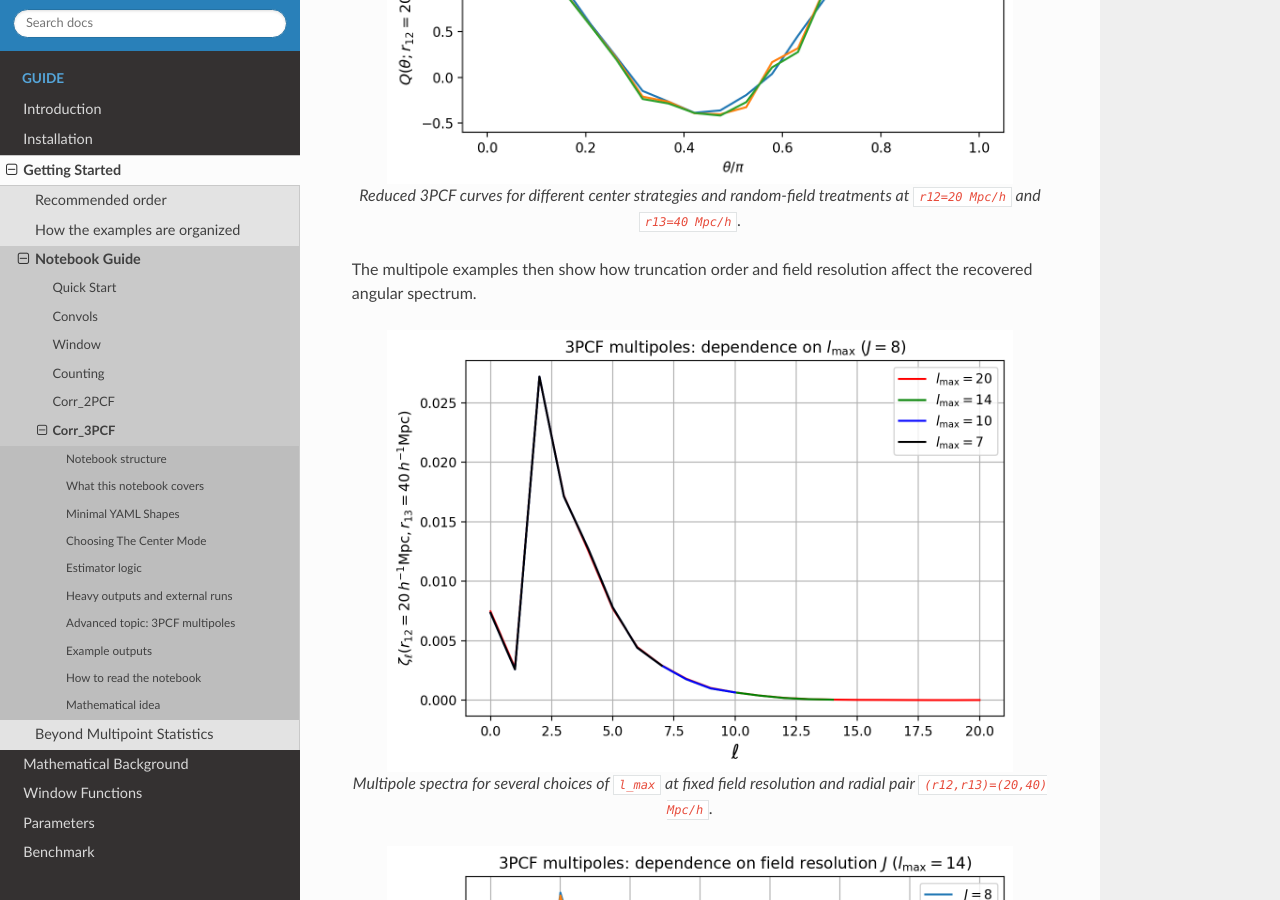
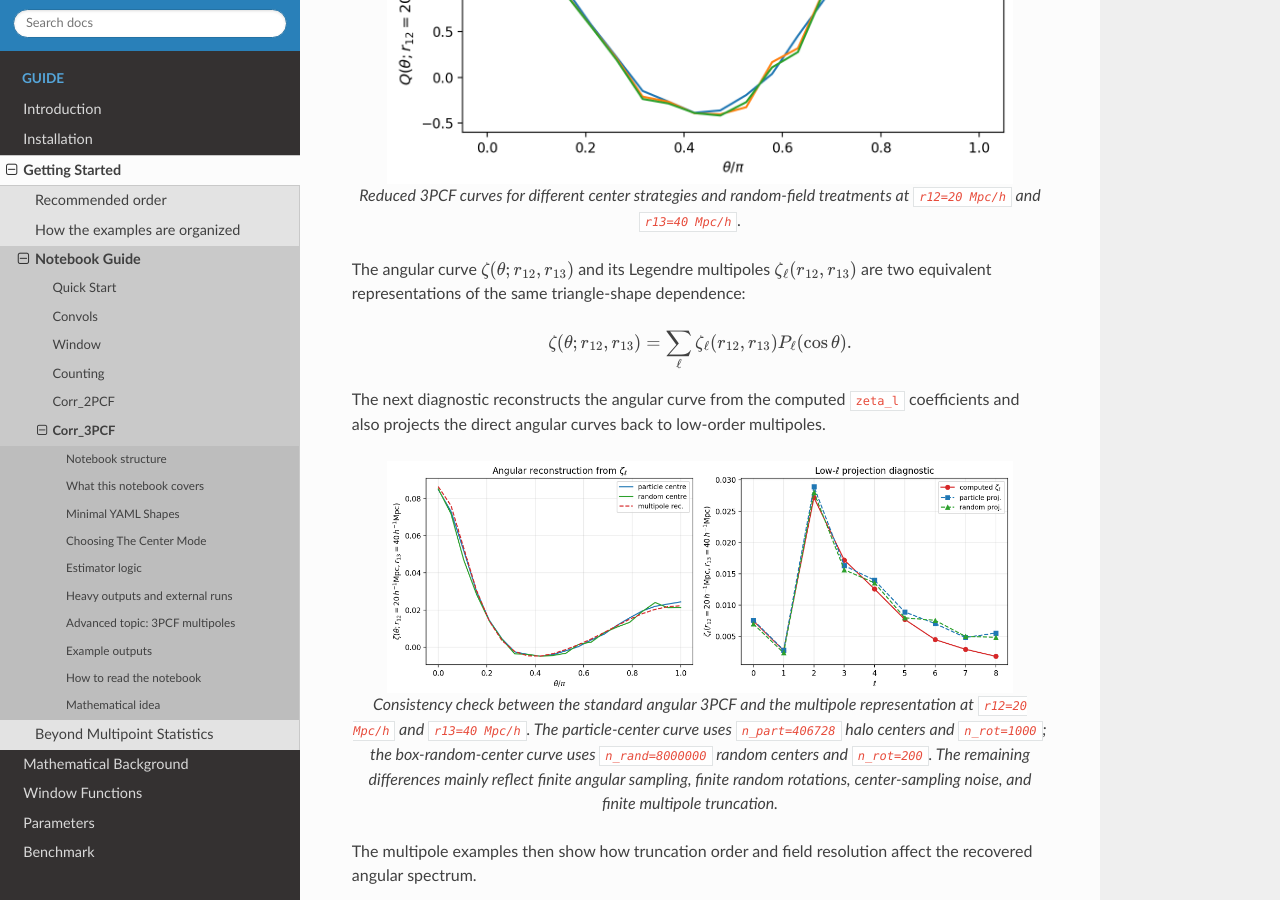
Before and after one commit to SYSUSPA-Projects/PyHermes, a Sphinx documentation site: the page built from docs/get_start/corr_3pcf/corr_3pcf.rst, in a window 1280 px wide and 900 px high, scrolled down 5019 px. Built offline with Sphinx 7.4.7 and the Read the Docs theme 3.1.0, drawn with Linux system fonts in a browser that asks for light colours.

Commit message:
Implement code changes to enhance functionality and improve performance

```diff
--- a/docs/get_start/corr_3pcf/corr_3pcf.rst
+++ b/docs/get_start/corr_3pcf/corr_3pcf.rst
@@ -254,6 +254,34 @@ random field.
    Reduced 3PCF curves for different center strategies and random-field
    treatments at ``r12=20 Mpc/h`` and ``r13=40 Mpc/h``.
 
+The angular curve :math:`\zeta(\theta; r_{12}, r_{13})` and its Legendre
+multipoles :math:`\zeta_\ell(r_{12}, r_{13})` are two equivalent
+representations of the same triangle-shape dependence:
+
+.. math::
+
+   \zeta(\theta; r_{12}, r_{13})
+   =
+   \sum_\ell
+   \zeta_\ell(r_{12}, r_{13}) P_\ell(\cos\theta).
+
+The next diagnostic reconstructs the angular curve from the computed
+``zeta_l`` coefficients and also projects the direct angular curves back to
+low-order multipoles.
+
+.. figure:: ../../_static/corr3pcf/corr3pcf_multipole_standard_consistency.png
+   :alt: Consistency between standard angular 3PCF and 3PCF multipoles
+   :align: center
+   :width: 90%
+
+   Consistency check between the standard angular 3PCF and the multipole
+   representation at ``r12=20 Mpc/h`` and ``r13=40 Mpc/h``. The particle-center
+   curve uses ``n_part=406728`` halo centers and ``n_rot=1000``; the
+   box-random-center curve uses ``n_rand=8000000`` random centers and
+   ``n_rot=200``. The remaining differences mainly reflect finite angular
+   sampling, finite random rotations, center-sampling noise, and finite
+   multipole truncation.
+
 The multipole examples then show how truncation order and field resolution
 affect the recovered angular spectrum.
 
```
Also changed, not shown: docs/_static/corr3pcf/corr3pcf_multipole_standard_consistency.png (added), 1 other file.
